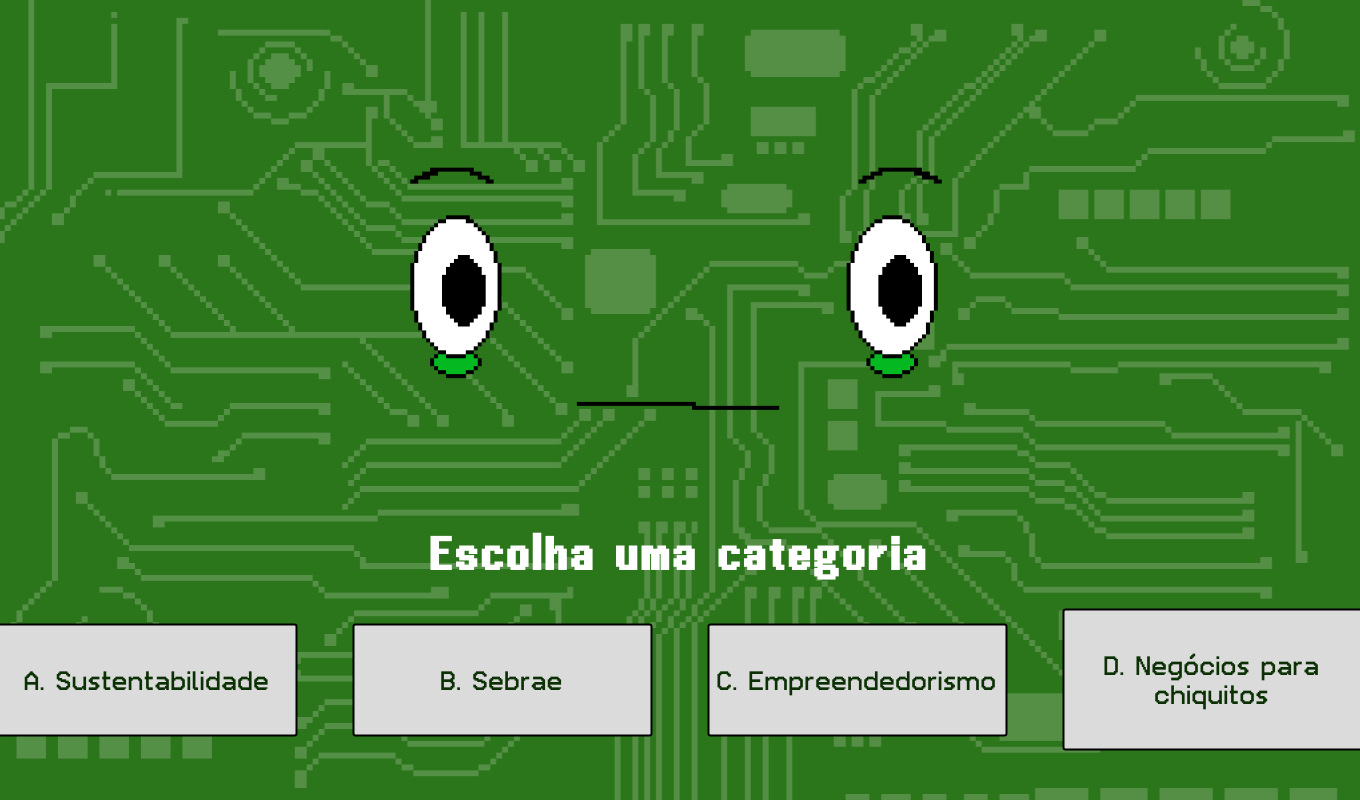
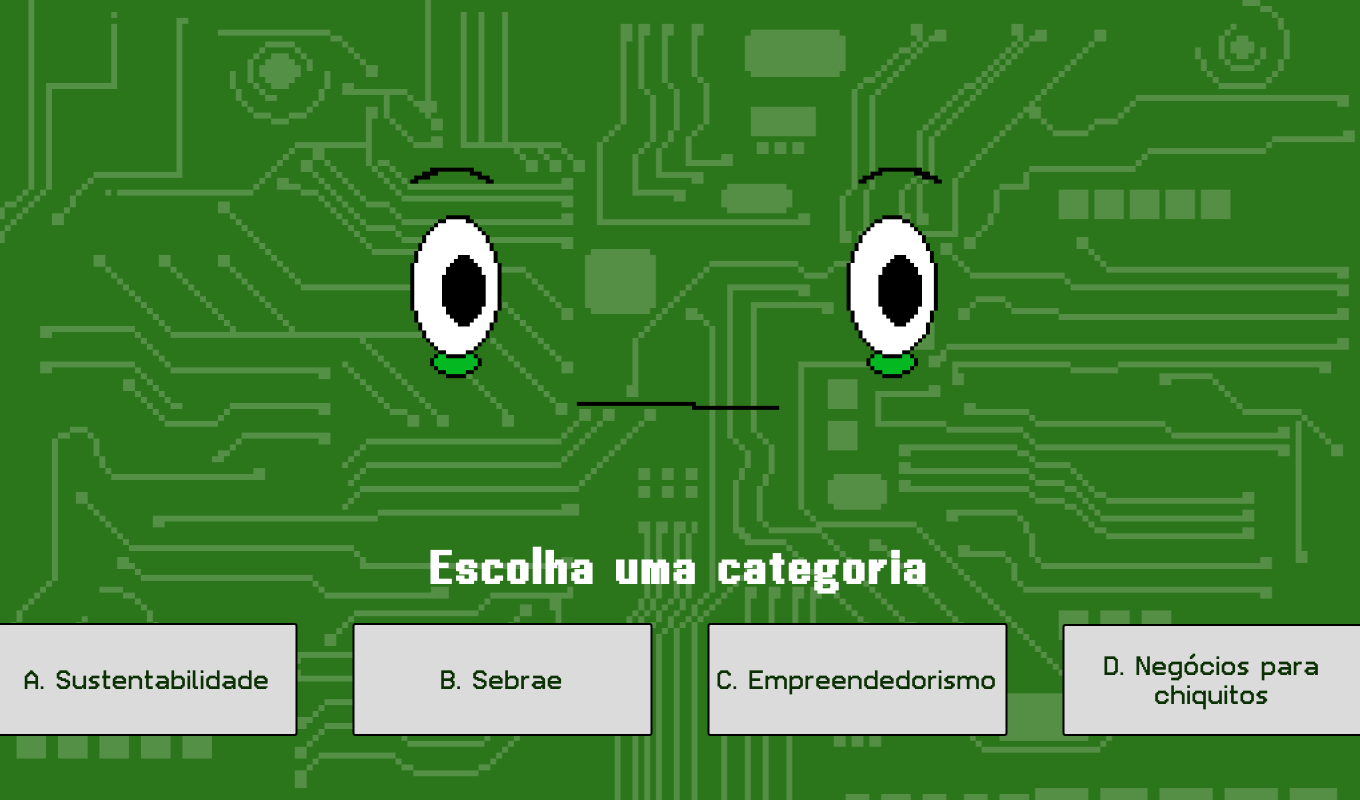
Before and after one commit to MatHenriqueAssis/Chico-Quiz-Flask-App, a Flask app: page /categoria in a window 1360 px wide. Run offline with Flask 3, Linux system fonts and the light colour scheme.

Commit message:
Ajuste botão de categoria

```diff
--- a/static/style.css
+++ b/static/style.css
@@ -324,6 +324,12 @@ body {
     margin-top: 20px;
     grid-template-columns: repeat(4, 1fr);
 }
+
+.categories-buttons button:nth-child(4){
+    padding: 25px 8px;
+}
+
+
 .categories-buttons button{
     font-size: 1.5rem;
     padding: 40px 8px;
```
